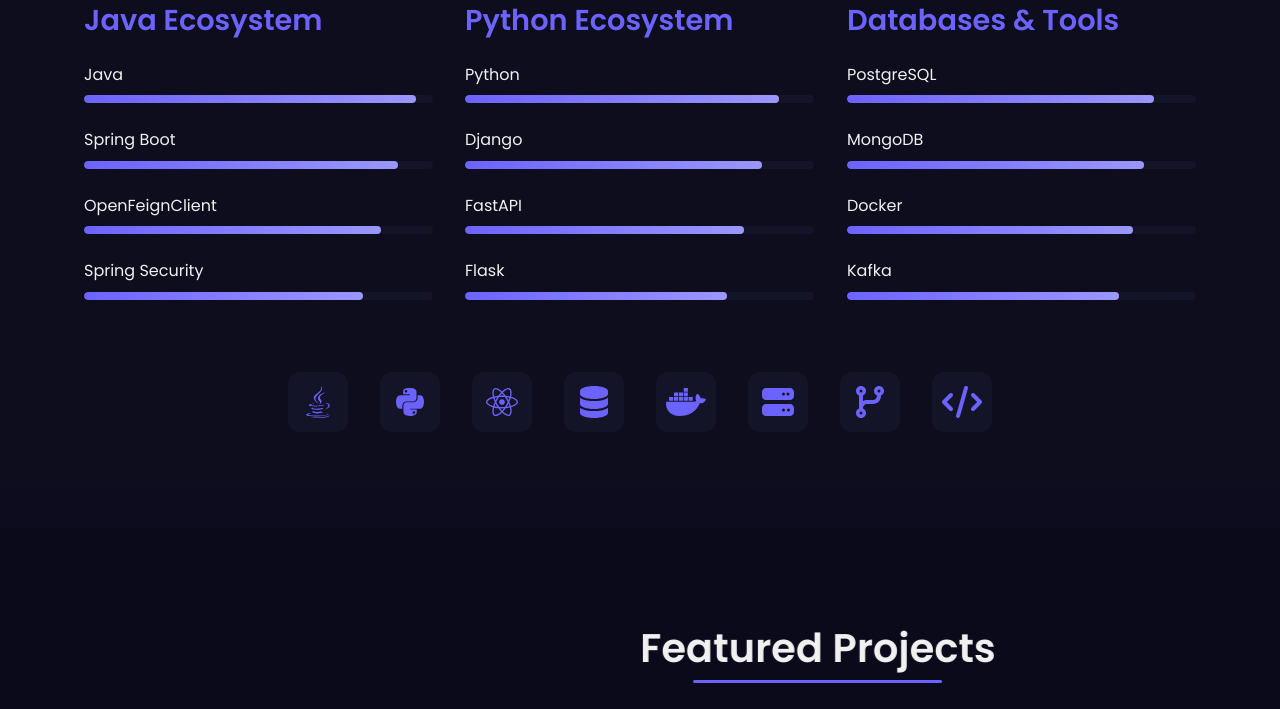
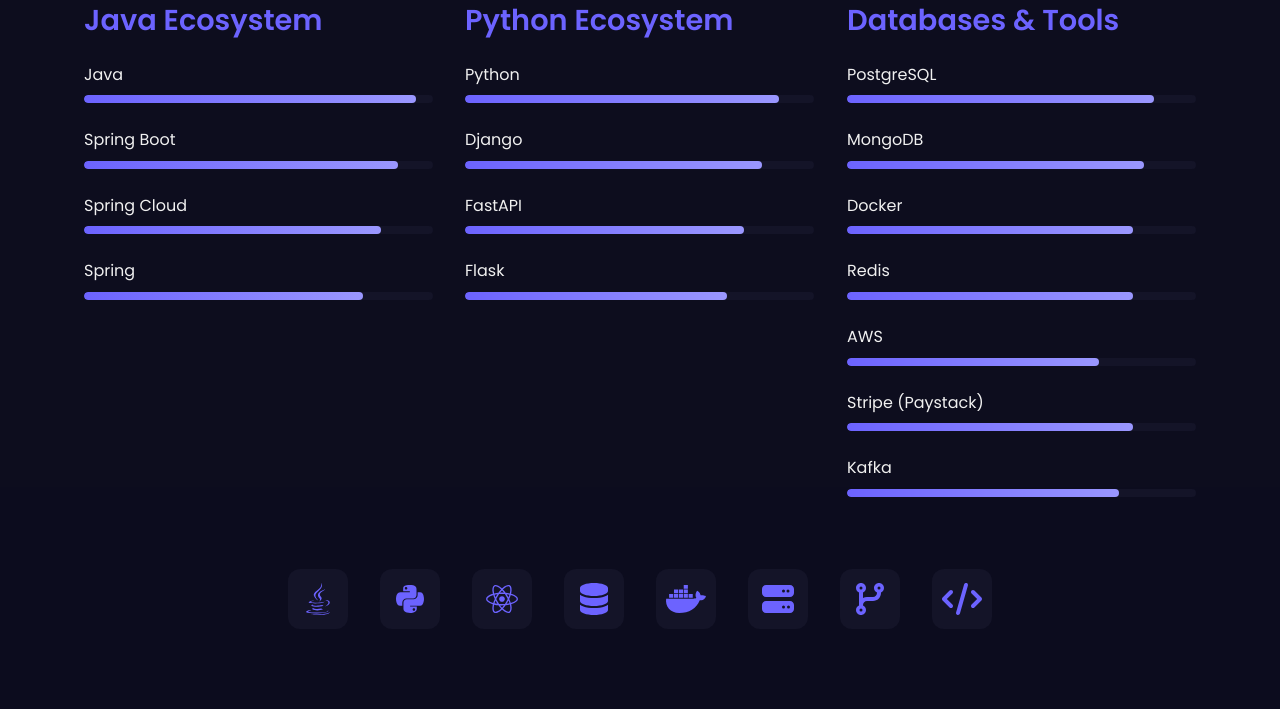
Before and after one commit to timibacco/timibacco, a plain HTML site: page index.html in a window 1280 px wide. Shown: the part 1800-2509 px from the top of the page. Drawn offline with Linux system fonts and the light colour scheme; a script that the page names is missing.

Commit message:
index.html

```diff
--- a/index.html
+++ b/index.html
@@ -106,13 +106,13 @@
                             </div>
                         </div>
                         <div class="skill-item">
-                            <div class="skill-name">OpenFeignClient</div>
+                            <div class="skill-name">Spring Cloud</div>
                             <div class="skill-bar">
                                 <div class="skill-level" style="width: 85%"></div>
                             </div>
                         </div>
                         <div class="skill-item">
-                            <div class="skill-name">Spring Security</div>
+                            <div class="skill-name">Spring</div>
                             <div class="skill-bar">
                                 <div class="skill-level" style="width: 80%"></div>
                             </div>
@@ -167,6 +167,24 @@
                         </div>
                         <div class="skill-item">
                             <div class="skill-name">Docker</div>
+                            <div class="skill-bar">
+                                <div class="skill-level" style="width: 82%"></div>
+                            </div>
+                        </div>
+                        <div class="skill-item">
+                            <div class="skill-name">Redis</div>
+                            <div class="skill-bar">
+                                <div class="skill-level" style="width: 82%"></div>
+                            </div>
+                        </div>
+                        <div class="skill-item">
+                            <div class="skill-name">AWS</div>
+                            <div class="skill-bar">
+                                <div class="skill-level" style="width: 72%"></div>
+                            </div>
+                        </div>
+                        <div class="skill-item">
+                            <div class="skill-name">Stripe (Paystack)</div>
                             <div class="skill-bar">
                                 <div class="skill-level" style="width: 82%"></div>
                             </div>
```
